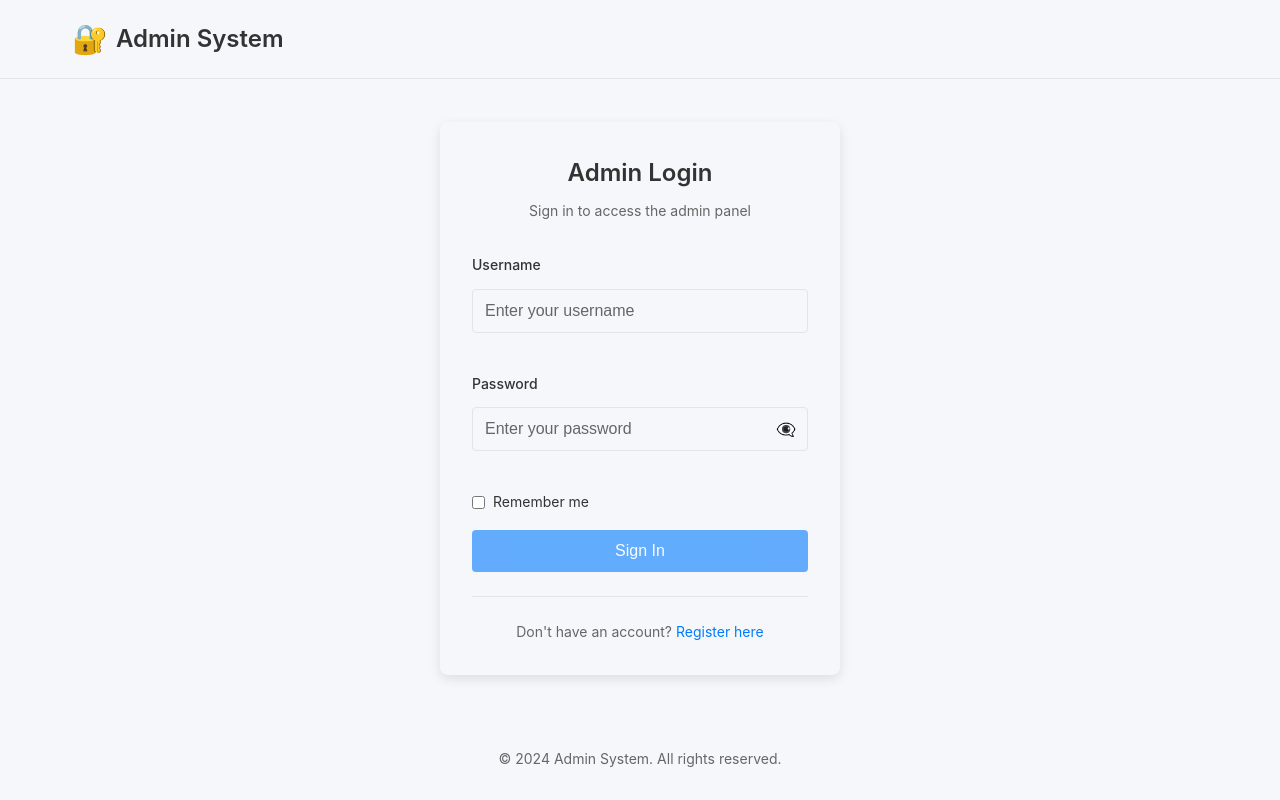
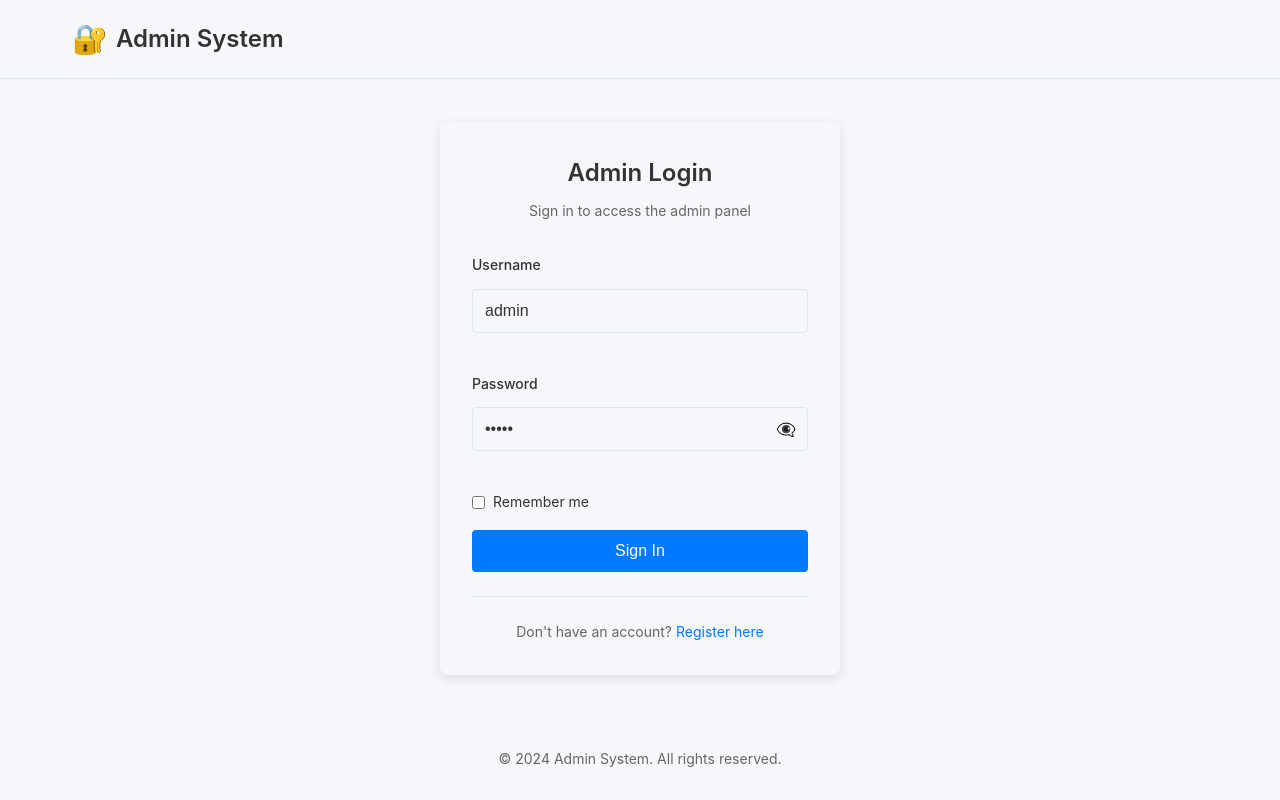
Before and after one commit to 1nFrastr/kai-todo-app, a React (Vite) app in the folder frontend/: page /admin/login in a window 1280 px wide. Built offline with nearby package versions, Linux system fonts and the light colour scheme.

Commit message:
refactor: Remove loading state from auth store and localize loading in forms

```diff
--- a/frontend/src/pages/Admin/AdminLoginPage/index.tsx
+++ b/frontend/src/pages/Admin/AdminLoginPage/index.tsx
@@ -9,14 +9,15 @@ const AdminLoginPage: React.FC = () => {
   const { t } = useTranslation();
   const navigate = useNavigate();
   const location = useLocation();
-  const { login, isAuthenticated, isLoading, error, clearError, isInitialized } = useAuthStore();
+  const { login, isAuthenticated, error, clearError, isInitialized } = useAuthStore();
 
   const [credentials, setCredentials] = useState<LoginCredentials>({
-    username: '',
-    password: '',
+    username: 'admin',
+    password: 'admin',
   });
   const [rememberMe, setRememberMe] = useState(false);
   const [showPassword, setShowPassword] = useState(false);
+  const [isLocalLoading, setIsLocalLoading] = useState(false);
 
   const from = location.state?.from?.pathname || '/admin/dashboard';
 
@@ -41,12 +42,17 @@ const AdminLoginPage: React.FC = () => {
       return;
     }
 
-    const result = await login(credentials);
-    if (result && rememberMe) {
-      localStorage.setItem('remember_me', 'true');
+    setIsLocalLoading(true);
+    try {
+      const result = await login(credentials);
+      if (result && rememberMe) {
+        localStorage.setItem('remember_me', 'true');
+      }
+      // If login was successful, navigation will be handled by useEffect
+      // If it failed, the error will be displayed via the error state from store
+    } finally {
+      setIsLocalLoading(false);
     }
-    // If login was successful, navigation will be handled by useEffect
-    // If it failed, the error will be displayed via the error state from store
   };
 
   const handleChange = (e: React.ChangeEvent<HTMLInputElement>) => {
@@ -119,10 +125,10 @@ const AdminLoginPage: React.FC = () => {
 
           <button
             type="submit"
-            disabled={isLoading || !credentials.username || !credentials.password}
+            disabled={isLocalLoading || !credentials.username || !credentials.password}
             className="login-button"
           >
-            {isLoading ? t('admin.login.loggingIn') : t('admin.login.loginButton')}
+            {isLocalLoading ? t('admin.login.loggingIn') : t('admin.login.loginButton')}
           </button>
         </form>
 
--- a/frontend/src/pages/Admin/AdminRegisterPage/index.tsx
+++ b/frontend/src/pages/Admin/AdminRegisterPage/index.tsx
@@ -8,7 +8,7 @@ import './AdminRegisterPage.scss';
 const AdminRegisterPage: React.FC = () => {
   const { t } = useTranslation();
   const navigate = useNavigate();
-  const { register, isAuthenticated, isLoading, error, clearError } = useAuthStore();
+  const { register, isAuthenticated, error, clearError } = useAuthStore();
 
   const [formData, setFormData] = useState<RegisterData>({
     username: 'admin',
@@ -20,6 +20,7 @@ const AdminRegisterPage: React.FC = () => {
   });
   const [showPassword, setShowPassword] = useState(false);
   const [showConfirmPassword, setShowConfirmPassword] = useState(false);
+  const [isLocalLoading, setIsLocalLoading] = useState(false);
 
   useEffect(() => {
     if (isAuthenticated) {
@@ -38,9 +39,14 @@ const AdminRegisterPage: React.FC = () => {
       return;
     }
 
-    await register(formData);
-    // If registration was successful, navigation will be handled by useEffect
-    // If it failed, the error will be displayed via the error state from store
+    setIsLocalLoading(true);
+    try {
+      await register(formData);
+      // If registration was successful, navigation will be handled by useEffect
+      // If it failed, the error will be displayed via the error state from store
+    } finally {
+      setIsLocalLoading(false);
+    }
   };
 
   const handleChange = (e: React.ChangeEvent<HTMLInputElement>) => {
@@ -178,10 +184,10 @@ const AdminRegisterPage: React.FC = () => {
 
           <button
             type="submit"
-            disabled={isLoading || !isFormValid}
+            disabled={isLocalLoading || !isFormValid}
             className="register-button"
           >
-            {isLoading ? t('admin.register.registering') : t('admin.register.registerButton')}
+            {isLocalLoading ? t('admin.register.registering') : t('admin.register.registerButton')}
           </button>
         </form>
 
--- a/frontend/src/stores/authStore.ts
+++ b/frontend/src/stores/authStore.ts
@@ -33,7 +33,7 @@ export const useAuthStore = create<AuthState>()(
       // Actions
       login: async (credentials: LoginCredentials) => {
         console.log('🔑 AuthStore: Starting login process');
-        set({ isLoading: true, error: null });
+        // Don't set global loading state for login operations
 
         try {
           const response = await authAPI.login(credentials);
@@ -68,7 +68,7 @@ export const useAuthStore = create<AuthState>()(
             set({
               user: null,
               isAuthenticated: false,
-              isLoading: false,
+              isLoading: false,  // Ensure loading is false after failed login
               error: errorMessage,
               isInitialized: true,
             });
@@ -118,7 +118,7 @@ export const useAuthStore = create<AuthState>()(
 
       register: async (data: RegisterData) => {
         console.log('📝 AuthStore: Starting registration process');
-        set({ isLoading: true, error: null });
+        // Don't set global loading state for register operations
 
         try {
           const response = await authAPI.register(data);
```
